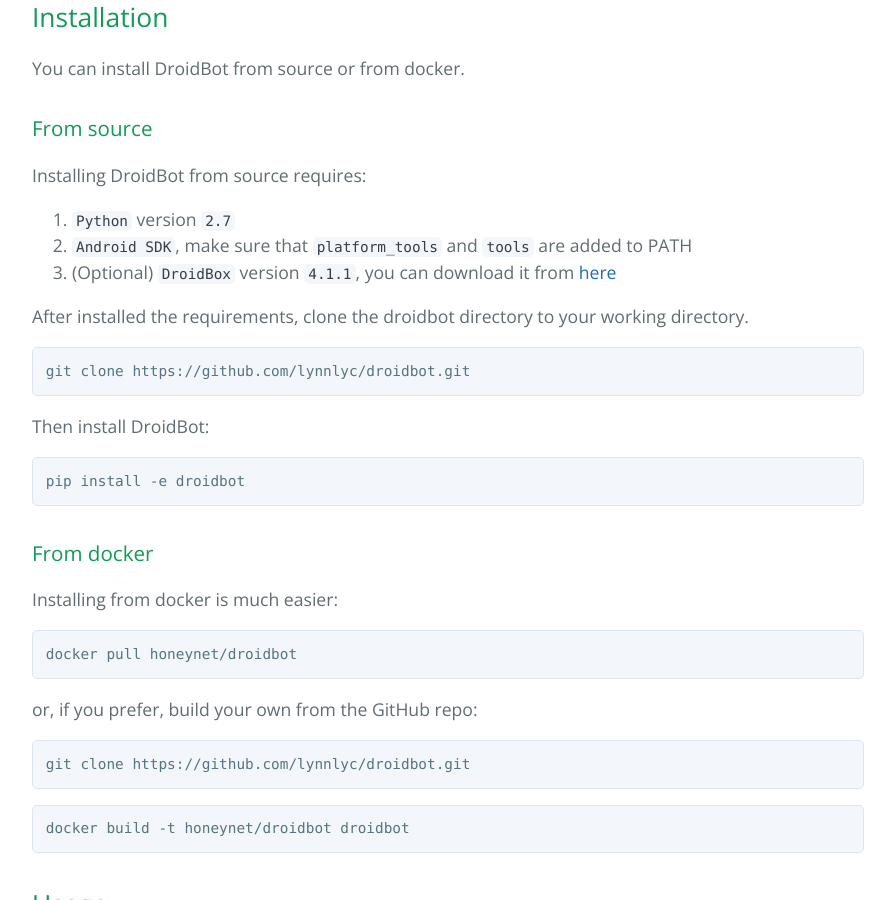
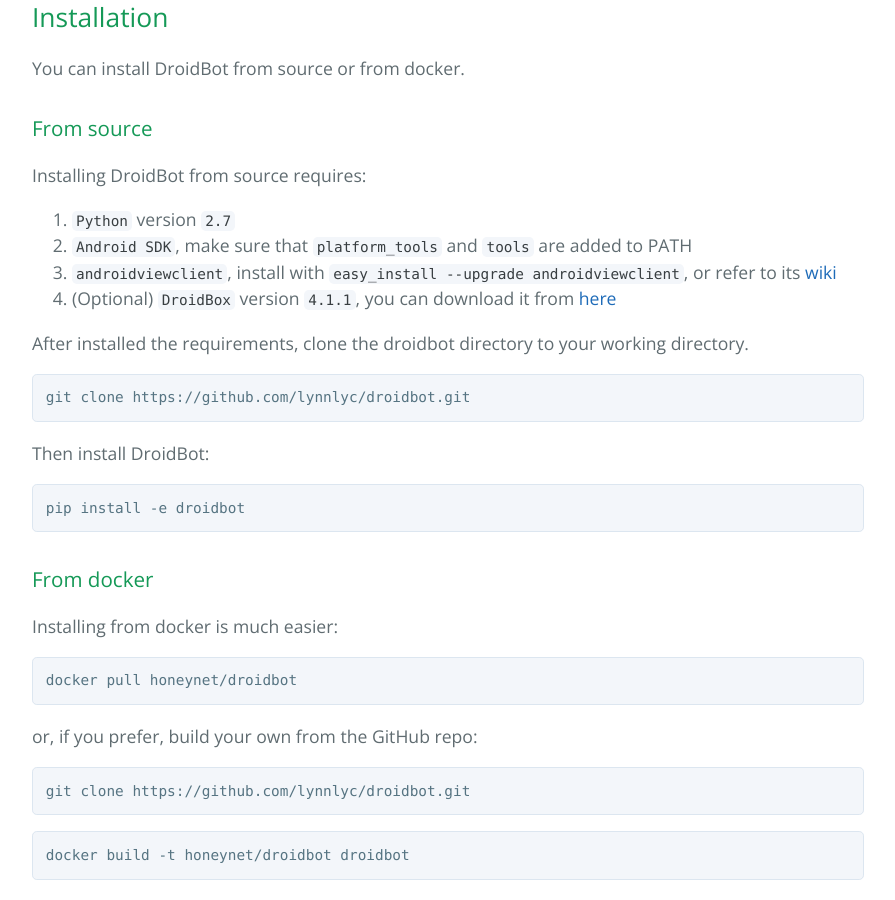
Before and after one commit to honeynet/droidbot, a Jekyll site: the page built from index.md, in a window 1280 px wide and 900 px high, scrolled down 1268 px. Shown: the whole window, without its empty margins (192-1087 px from the left). Built offline with Jekyll 4.4.1, drawn with Linux system fonts in a browser that asks for light colours.

Commit message:
add androidviewclient requirement

```diff
--- a/index.md
+++ b/index.md
@@ -44,7 +44,9 @@
 
 1. `Python` version `2.7`
 2. `Android SDK`, make sure that `platform_tools` and `tools` are added to PATH
-3. (Optional) `DroidBox` version `4.1.1`,
+3. `androidviewclient`, install with `easy_install --upgrade androidviewclient`,
+or refer to its [wiki](https://github.com/dtmilano/AndroidViewClient/wiki)
+4. (Optional) `DroidBox` version `4.1.1`,
 you can download it from [here](http://droidbox.googlecode.com/files/DroidBox411RC.tar.gz)
 
 After installed the requirements, clone the droidbot directory to your working directory.
```
